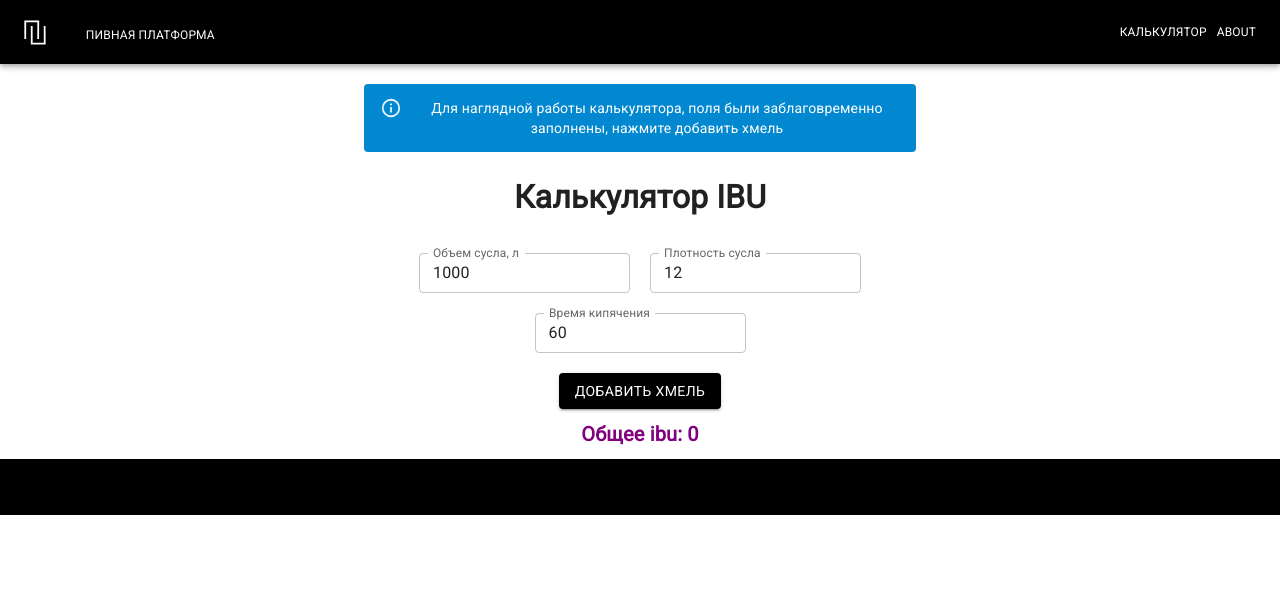
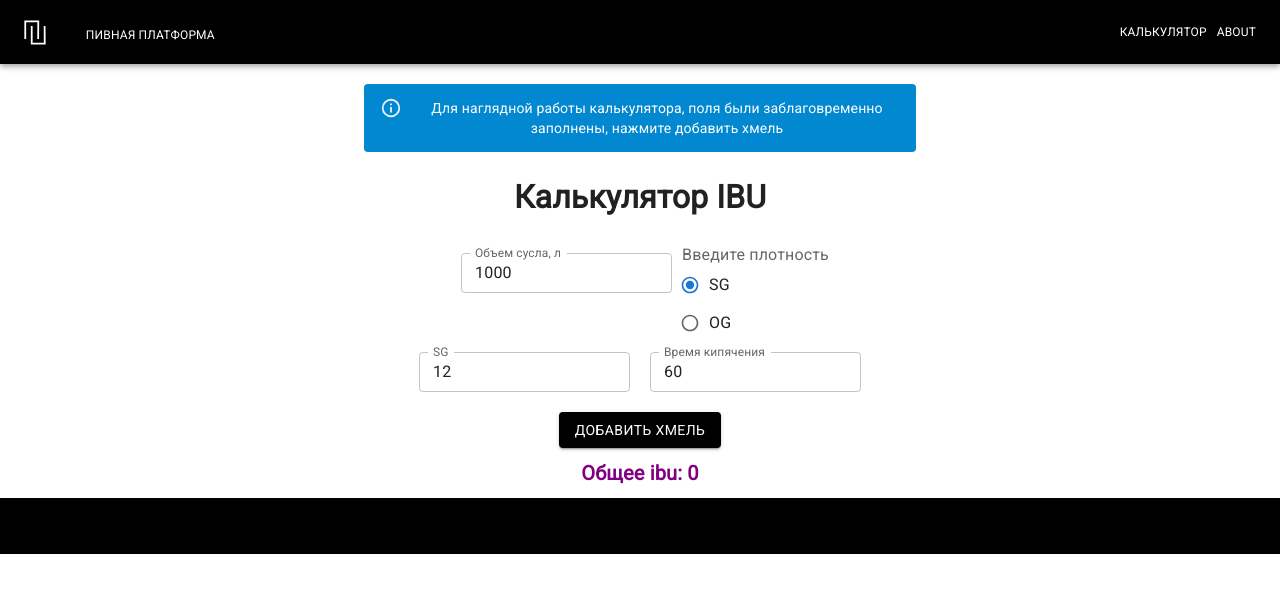
Before and after one commit to DmitriyBrewer/International-Bitterness-Units, a React (Create React App) app: page / in a window 1280 px wide. Shown: the top 592 px of the page. Built offline with nearby package versions, Linux system fonts and the light colour scheme.

Commit message:
OGSGChange

```diff
--- a/src/components/Calculate.jsx
+++ b/src/components/Calculate.jsx
@@ -11,8 +11,10 @@ const Calculate = ({
   getibu,
   id
 }) => {
+  console.log(wortdestiny);
   const volume = parseInt(wortvolume, 10);
   const destiny = parseInt(wortdestiny, 10);
+  console.log(destiny);
   const boil = parseInt(wortboil, 10);
 
   const name1 = name;
@@ -33,11 +35,17 @@ const Calculate = ({
   }, [alpha, amount, time, wortvolume, wortdestiny, wortboil]);
 
   function OGSG(plato) {
-    if (plato >= 1.09) {
+    console.log(plato);
+    if (plato <= 1000) {
       var sg = 1 + plato / (258.6 - (plato / 258.2) * 227.1);
       var parsSG = parseFloat(sg.toFixed(2));
+      // console.log(parsSG);
       return parsSG;
-    } else return plato;
+      //
+    } else var pl = plato / 1000;
+    //
+    console.log(pl);
+    return pl;
   }
 
   function KOEF(plato, timeHops) {
--- a/src/components/Wort.tsx
+++ b/src/components/Wort.tsx
@@ -1,10 +1,17 @@
 import React, { useEffect } from "react";
 import PharamInput from "../components/UI/input/PharamInput";
+//radioButton MUI
+import Radio from "@mui/material/Radio";
+import RadioGroup from "@mui/material/RadioGroup";
+import FormControlLabel from "@mui/material/FormControlLabel";
+import FormControl from "@mui/material/FormControl";
+import FormLabel from "@mui/material/FormLabel";
+//radioButton MUI
 
 
 interface IWort {
   volume: string;
-  destiny: string;
+  destiny: any;
   boil: string;
 }
 
@@ -25,6 +32,12 @@ const Wort: React.FC<WortProps> = ({ getwort }) => {
     boil: false
   });
 
+  //хук ogsg
+  const [switchDestiny, setSwitchDestiny] = React.useState("SG");
+  const handleChangeDestiny = (event: React.ChangeEvent<HTMLInputElement>) => {
+    setSwitchDestiny((event.target as HTMLInputElement).value);
+  };
+  //хук ogsg
 
   const volumeHandler = (event: React.ChangeEvent<HTMLInputElement>) => {
     setValue({ ...value, volume: event.target.value });
@@ -42,18 +55,31 @@ const Wort: React.FC<WortProps> = ({ getwort }) => {
   // };
 
   const BlurVolume = () => {
-    if (!value.volume.trim() || parseInt(value.volume, 10) >= 100001) {
+    if (!value.volume.trim() || parseInt(value.volume, 10) > 100000) {
       setError({ ...error, volume: true });
     } else setError({ ...error, volume: false });
     setValue(value);
     getwort(value.volume, value.destiny, value.boil);
   };
 
-  const BlurDestiny = () => {
+  //Blur Destiny разделим на два
+  // const BlurDestiny = () => {
+  //   if (
+  //     !value.destiny.trim() ||
+  //     parseInt(value.destiny, 10) < 5 ||
+  //     parseInt(value.destiny, 10) > 35
+  //   ) {
+  //     setError({ ...error, destiny: true });
+  //   } else setError({ ...error, destiny: false });
+  //   setValue(value);
+  //   getwort(value.volume, value.destiny, value.boil);
+  // };
+
+  const BlurDestinySG = () => {
     if (
       !value.destiny.trim() ||
-      parseInt(value.destiny, 10) <= 4 ||
-      parseInt(value.destiny, 10) >= 36
+      parseInt(value.destiny, 10) < 7.56 ||
+      parseInt(value.destiny, 10) > 35
     ) {
       setError({ ...error, destiny: true });
     } else setError({ ...error, destiny: false });
@@ -61,8 +87,23 @@ const Wort: React.FC<WortProps> = ({ getwort }) => {
     getwort(value.volume, value.destiny, value.boil);
   };
 
+  const BlurDestinyOG = () => {
+    if (!value.destiny.trim() || parseInt(value.destiny, 10) < 1.03 ||
+    parseInt(value.destiny, 10) > 1.09) {
+      setError({ ...error, destiny: true });
+    } else setError({ ...error, destiny: false });
+    setValue(value);
+    //
+    getwort(value.volume, value.destiny * 1000, value.boil);
+    //
+  };
+    //Blur Destiny разделим на два
+
+//helperText={boil ? !error.time ? "" : "❌ от 0 до Время кипячения":
+// !error.time ? "⚠️Введите время кипячения" : "❌Введите Время Кипячения"
+// }
   const BlurBoil = () => {
-    if (!value.boil.trim() || parseInt(value.boil, 10) >= 201) {
+    if (!value.boil.trim() || parseInt(value.boil, 10) > 200) {
       setError({ ...error, boil: true });
     } else setError({ ...error, boil: false });
     setValue(value);
@@ -72,8 +113,8 @@ const Wort: React.FC<WortProps> = ({ getwort }) => {
   //при монтировании орабатывает
   useEffect(()=>{
     setValue(value);
-    getwort(value.volume, value.destiny, value.boil);
-  })
+       getwort(value.volume, value.destiny, value.boil);
+  },[])
 
   return (
     <div>
@@ -92,16 +133,28 @@ const Wort: React.FC<WortProps> = ({ getwort }) => {
           !error.volume ? "" : "❌ Объём от 0 до 100 000, л"
         }
       />
+      <FormControl component="fieldset">
+        <FormLabel component="legend">Введите плотность</FormLabel>
+        <RadioGroup
+          aria-label="gravity"
+          name="controlled-radio-buttons-group"
+          value={switchDestiny}
+          onChange={handleChangeDestiny}
+        >
+          <FormControlLabel value="SG" control={<Radio  size="small"/>} label="SG" />
+          <FormControlLabel value="OG" control={<Radio  size="small"/>} label="OG" />
+        </RadioGroup>
+      </FormControl>
       <PharamInput
-        placeholder="Плотность сусла"
+        placeholder={switchDestiny}
         id="destiny"
         value={value?.destiny}
         onChange={destinyHandler}
-        onBlur={BlurDestiny }
+        onBlur={switchDestiny === "SG" ? BlurDestinySG : BlurDestinyOG }
         type="number"
         error={error.destiny}
-        helperText={
-          !error.destiny ? "" : "❌ Plato от 5 до 35"
+        helperText={switchDestiny === "SG" ?
+          !error.destiny ? "" : "❌ SG от 7.56 до 35" : !error.destiny ? "" : "❌ OG от 1.03 до 1.09"
         }
       />
       <PharamInput
```
